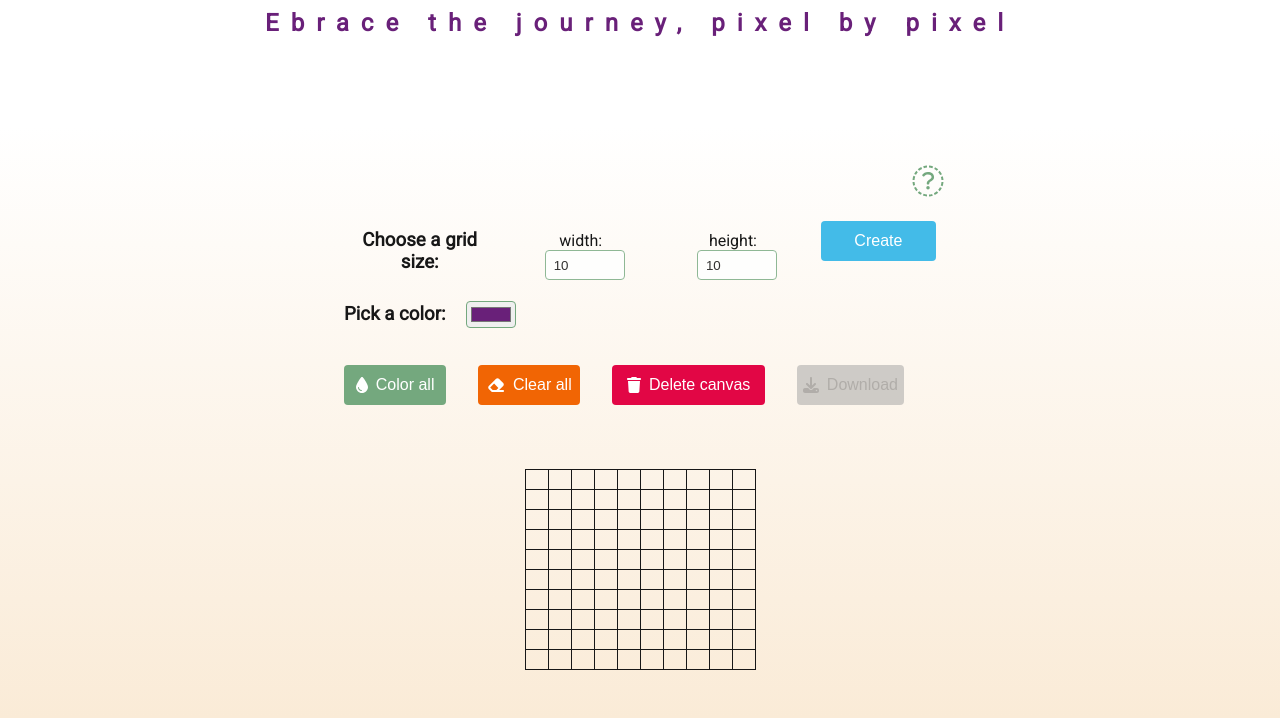
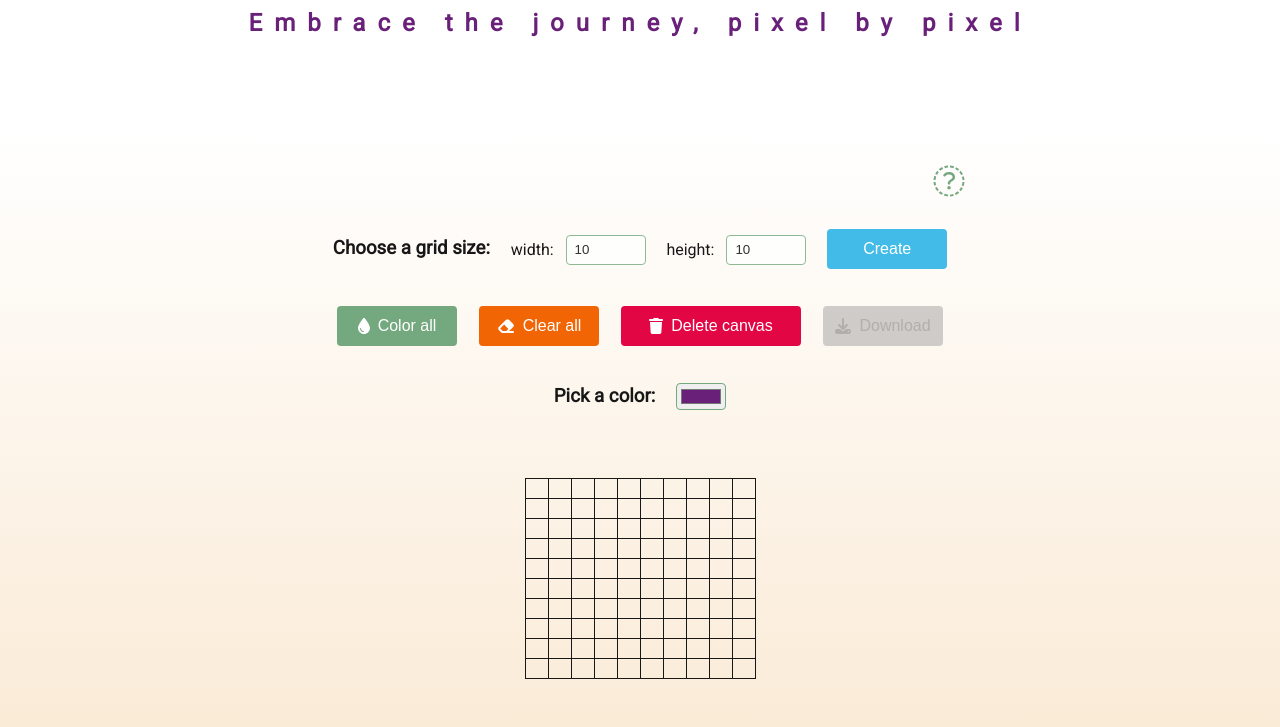
Before and after one commit to olkruglova/canvas-pixel-art, a website: page index.html in a window 1280 px wide. Shown: the part 128-855 px from the top of the page. Drawn offline with nearby package versions, Linux system fonts and the light colour scheme.

Commit message:
#added favicon

```diff
--- a/index.html
+++ b/index.html
@@ -4,6 +4,7 @@
     <title>Pixel Art Maker!</title>
     <link rel="stylesheet" href="https://fonts.googleapis.com/css?family=Roboto">
     <link rel="stylesheet" href="styles.css">
+    <link rel="icon" type="image/png" href="./assets/favicon.png">
     <script src="https://ajax.googleapis.com/ajax/libs/jquery/3.2.1/jquery.min.js"></script>
     <script src="https://cdnjs.cloudflare.com/ajax/libs/font-awesome/6.6.0/js/all.min.js"
         data-auto-replace-svg="nest"></script>
@@ -14,22 +15,22 @@
 <body>
     <div class="container">
         <div class="header">
-            <img class="header-image" src="./assets/Pixel_art_maker.png" alt="Pixel Art Maker"></img>
-            <h1 class="subheader">Ebrace the journey, pixel by pixel</h1>
+            <img class="header-image" src="./assets/pixel_art_maker.png" alt="Pixel Art Maker">
+            <h1 class="subheader">Embrace the journey, pixel by pixel</h1>
         </div>
 
         <div class="content">
+            <div class="toolbar">
                 <div id="info" class="info">
                     <i class="fa-regular fa-circle-info fa-2x"></i>
                     <div id="instruction" class="instruction">
                         <p>Choose a grid size and click "Create" to create your canvas.</p>
                         <p>Click on a cell to color it or click and drag to color multiple cells.</p>
                         <p>Click on the color picker to change the color.</p>
-                    <p>Click on the tools to color all cells, clear all cells or delete the grid.</p>
+                        <p>Click on the tools to color all cells, clear all cells, or delete the grid.</p>
                         <p>Click on the "Download" to download your pixel art.</p>
                     </div>
                 </div>
-            <div class="toolbar">
                 <div class="canvas-size-picker">
                     <h3 class="tool-header">Choose a grid size:</h3>
                     <form id="size-picker">
@@ -48,11 +49,6 @@
 
                 </div>
 
-                <div class="color-picker">
-                    <h3 class="tool-header">Pick a color:</h3>
-                    <input type="color" id="color-picker" value="#692079">
-                </div>
-
                 <div class="action-buttons">
                     <button class="color-all"><i class="fa fa-tint" aria-hidden="true"></i>Color all</button>
                     <button class="clear-all"><i class="fa fa-eraser" aria-hidden="true"></i>Clear all</button>
@@ -60,15 +56,16 @@
                     <button class="download-canvas" disabled><i class="fa fa-download"
                             aria-hidden="true"></i>Download</button>
                 </div>
+
+                <div class="color-picker">
+                    <h3 class="tool-header">Pick a color:</h3>
+                    <input type="color" id="color-picker" value="#692079">
                 </div>
             </div>
-
+        </div>
         <div id="canvas" class="canvas">
             <table id="canvas-grid"></table>
         </div>
-
-    </div>
-
     </div>
     <script src="js.js"></script>
 </body>
--- a/styles.css
+++ b/styles.css
@@ -36,7 +36,7 @@ image.header-image {
 }
 
 .content {
-    width: 50%;
+    width: 650px;
     margin: 8rem auto 3rem;
     display: flex;
     flex-direction: column;
@@ -50,7 +50,7 @@ image.header-image {
     display: flex;
     flex-direction: column;
     justify-content: center;
-    align-items: flex-start;
+    align-items: center;
 }
 
 .toolbar > * {
@@ -106,9 +106,10 @@ h3 {
 
 .color-picker {
     display: flex;
-    justify-content: flex-start;
+    justify-content: center;
     align-items: center;
-    margin-bottom: 1.3rem;
+    max-width: 50%;
+    margin: 1rem auto 1.3rem;
 
     #color-picker{
         margin-left: 1.3rem;
@@ -131,7 +132,6 @@ button {
     border: none;
     border-radius: 4px;
     cursor: pointer;
-    margin-right: 2rem;
     color: var(--white);
     font-size: 1rem;
 
@@ -178,18 +178,17 @@ button {
 .action-buttons {
     width: 100%;
     display: flex;
-    justify-content: flex-start;
+    justify-content: space-evenly;
     align-items: center;
-    margin: 1rem 0;
+    margin: 1rem 0 1.3rem;
 }
 
 .info {
     display: flex;
     position: relative;
-    width: 24px;
-    height: 24px;
     margin-bottom: 2rem;
     cursor: pointer;
+    align-self: flex-end;
 
     & .svg-inline--fa {
         color: var(--green);
@@ -231,7 +230,6 @@ table,
 tr,
 td {
     border: 1px solid var(--black);
-    /* cursor: url('./assets/brush.png'), default; */
 }
 
 table {
```
Also changed, not shown: assets/brush.png (deleted), assets/favicon.png (added). Lines whose indentation alone changed are shown as unchanged.
